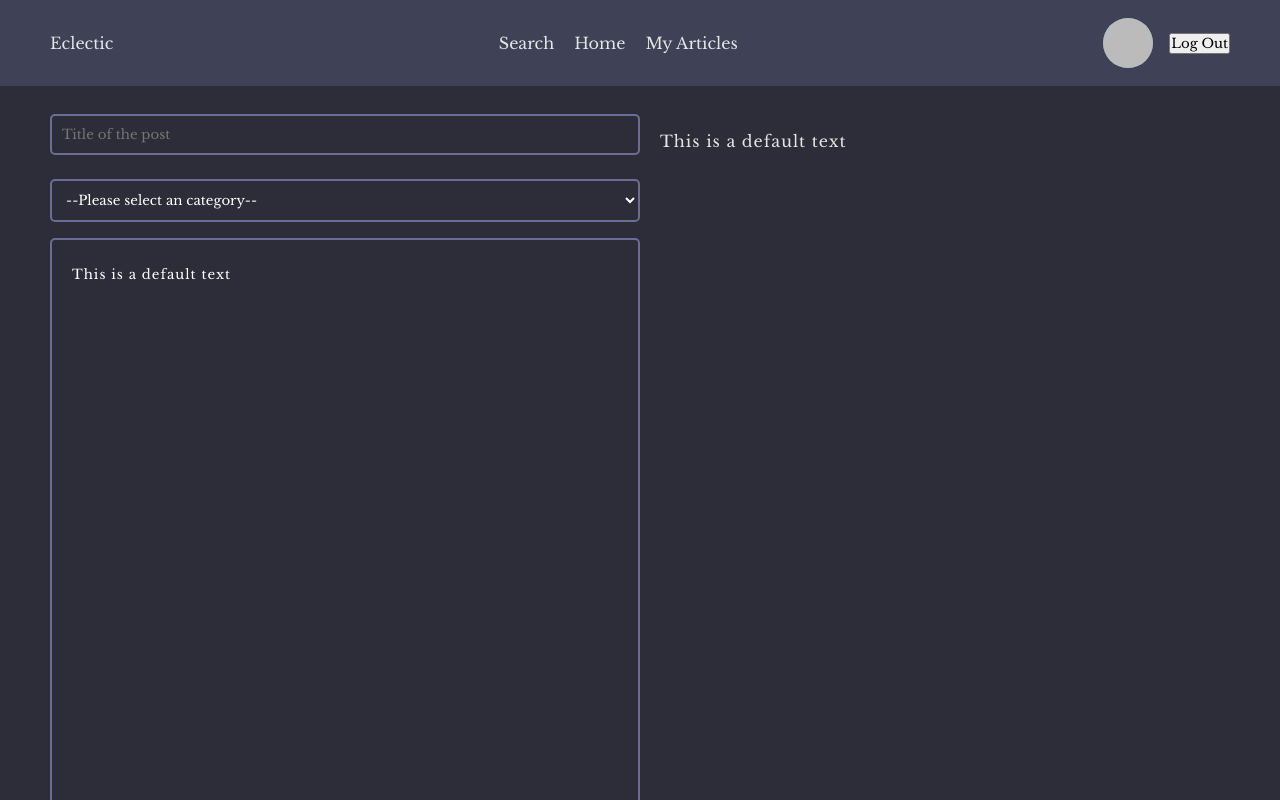
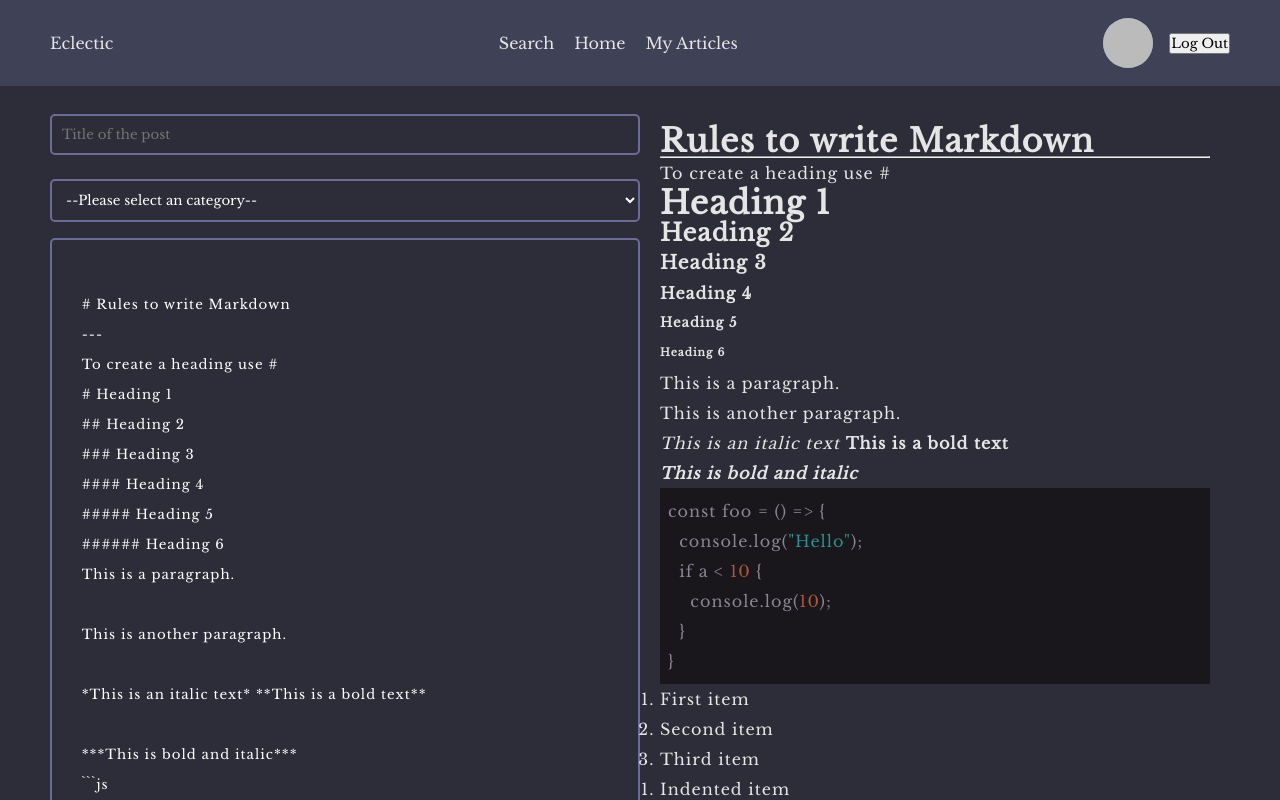
Before and after one commit to Aminul667/eclectic, a React (Vite) app: page /category/new-post in a window 1280 px wide. Shown: the top 800 px of the page. Built offline with nearby package versions, Linux system fonts and the light colour scheme; no server answers; sample sign-in values are in the browser's storage.

Commit message:
added embedded video part

```diff
--- a/package.json
+++ b/package.json
@@ -24,6 +24,7 @@
     "react-router-dom": "^6.13.0",
     "react-syntax-highlighter": "^15.5.0",
     "rehype-katex": "^6.0.3",
+    "rehype-raw": "^6.1.1",
     "remark-gfm": "^3.0.1",
     "remark-math": "^5.1.1",
     "sort-by": "^1.2.0"
--- a/src/components/HighlightSyntax/HighlightSyntax.jsx
+++ b/src/components/HighlightSyntax/HighlightSyntax.jsx
@@ -1,12 +1,14 @@
 import SyntaxHighlighter from "react-syntax-highlighter/dist/esm/default-highlight";
-import { atomOneDarkReasonable } from "react-syntax-highlighter/dist/esm/styles/hljs";
+import { atelierCaveDark } from "react-syntax-highlighter/dist/esm/styles/hljs";
+
+// import { atomOneDarkReasonable } from "react-syntax-highlighter/dist/esm/styles/hljs";
 
 const HighlightSyntax = ({ children, language }) => {
   return (
     <div>
       <SyntaxHighlighter
         language={language ?? null}
-        style={atomOneDarkReasonable}
+        style={atelierCaveDark}
       >
         {children ?? ""}
       </SyntaxHighlighter>
--- a/src/components/NewPost/NewPost.jsx
+++ b/src/components/NewPost/NewPost.jsx
@@ -12,6 +12,7 @@ import { format } from "date-fns";
 import { AuthContext } from "../../providers/AuthProvider";
 import axios from "axios";
 import { useNavigate } from "react-router-dom";
+import rehypeRaw from "rehype-raw";
 
 const NewPost = () => {
   const { user } = useContext(AuthContext);
@@ -48,7 +49,39 @@ const NewPost = () => {
       });
   };
 
-  const defaultText = "This is a default text";
+  const defaultText = `
+  # Rules to write Markdown
+  ---
+  To create a heading use #
+  # Heading 1
+  ## Heading 2
+  ### Heading 3
+  #### Heading 4
+  ##### Heading 5
+  ###### Heading 6
+  This is a paragraph.
+
+  This is another paragraph.
+
+  *This is an italic text* **This is a bold text**
+
+  ***This is bold and italic***
+  \`\`\`js
+  const foo = () => {
+    console.log("Hello");
+    if a < 10 {
+      console.log(10);
+    }
+  }
+  \`\`\`
+
+  1. First item
+  2. Second item
+  3. Third item
+      1. Indented item
+      2. Indented item
+  4. Fourth item
+  `;
 
   return (
     <>
@@ -112,7 +145,7 @@ const NewPost = () => {
         </div>
         <ReactMarkdown
           remarkPlugins={[remarkGfm, remarkMath]}
-          rehypePlugins={[rehypeKatex]}
+          rehypePlugins={[rehypeKatex, rehypeRaw]}
           components={{ code: HighlightSyntax }}
           className="mark-down content-styles"
         >
--- a/src/pages/ReadPost/ReadPost.css
+++ b/src/pages/ReadPost/ReadPost.css
@@ -12,7 +12,8 @@
 }
 
 .markdown-container > p,
-.markdown-container > li {
+.markdown-container > ol,
+.markdown-container > ul {
   /* font-size: 16px; */
   margin: 20px 0px;
   line-height: 30px;
--- a/src/pages/ReadPost/ReadPost.jsx
+++ b/src/pages/ReadPost/ReadPost.jsx
@@ -6,6 +6,7 @@ import remarkGfm from "remark-gfm";
 import remarkMath from "remark-math";
 import rehypeKatex from "rehype-katex";
 import HighlightSyntax from "../../components/HighlightSyntax/HighlightSyntax";
+import rehypeRaw from "rehype-raw";
 
 const ReadPost = () => {
   const { id } = useParams();
@@ -29,7 +30,7 @@ const ReadPost = () => {
       <div className="markdown-container">
         <ReactMarkdown
           remarkPlugins={[remarkGfm, remarkMath]}
-          rehypePlugins={[rehypeKatex]}
+          rehypePlugins={[rehypeKatex, rehypeRaw]}
           components={{ code: HighlightSyntax }}
         >
           {post.post}
```
Also changed, not shown: 1 other file (tests, documents, lock files or other folders).
